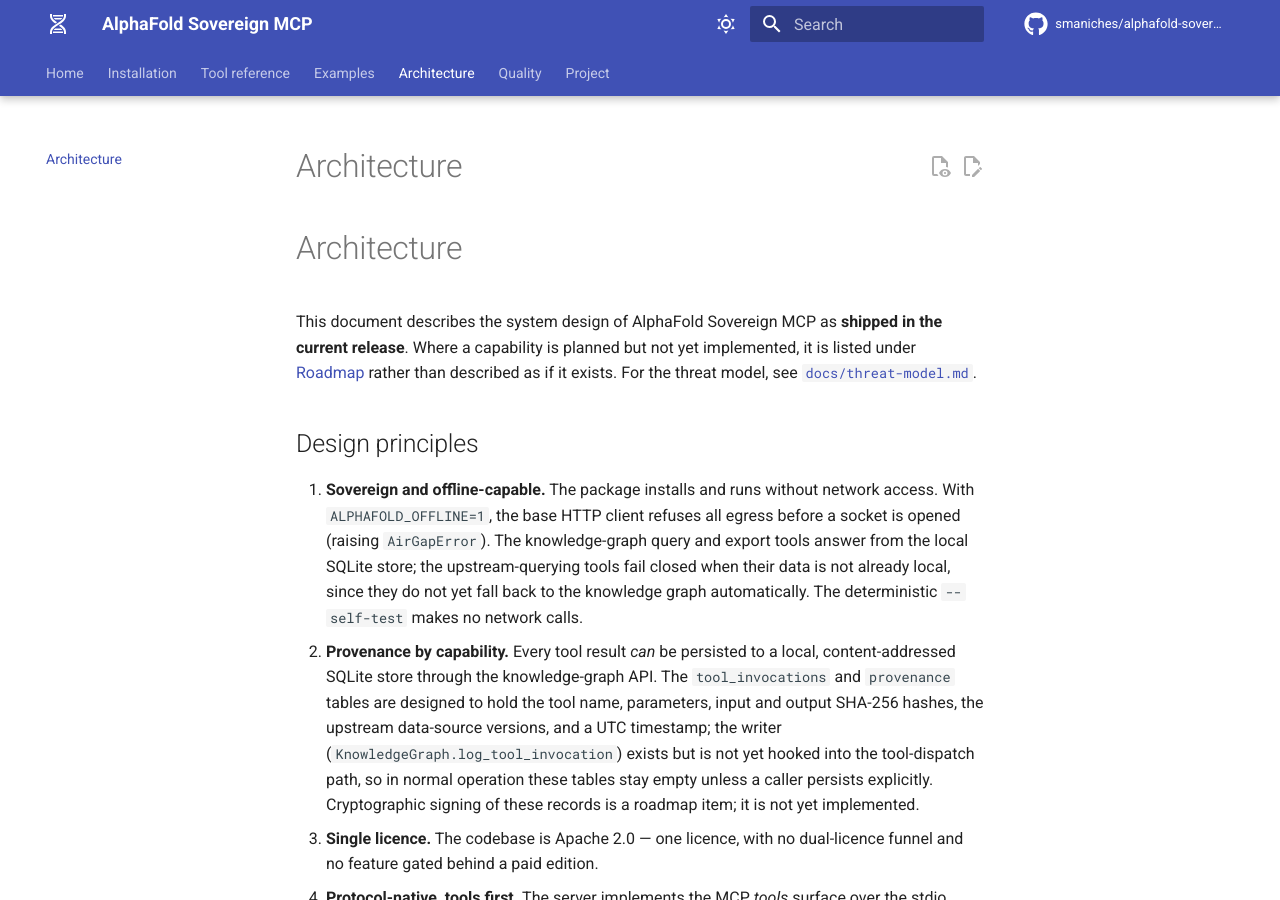
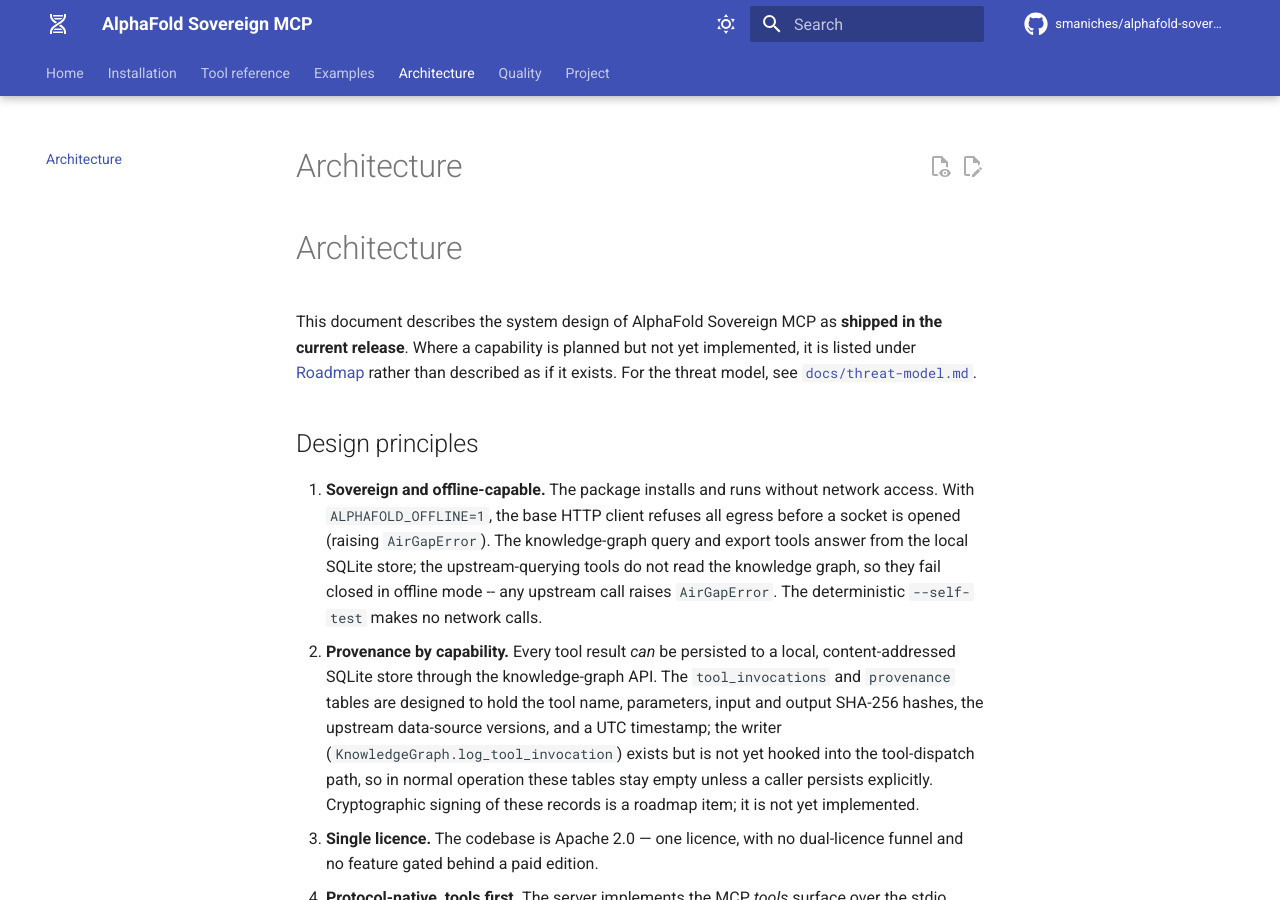
Before and after one commit to smaniches/alphafold-sovereign-mcp, an MkDocs documentation site: the page built from docs/architecture.md, in a window 1280 px wide and 900 px high. Built offline with MkDocs 1.6.1 and Material for MkDocs 9.7.7, drawn with Linux system fonts in a browser that asks for light colours; comment, search, counter and statistics services are not loaded.

Commit message:
docs(architecture): drop false locality qualifier in principle 1
Principle 1 said upstream-querying tools "fail closed when their data is
not already local", which re-implied the knowledge-graph fallback the rest
of this change removes. There is no such code path: disease.py and
structure_intelligence.py never read the knowledge graph, and _base.py
(219-230) raises AirGapError on any egress attempt regardless of what is
cached. State that the upstream-querying tools fail closed unconditionally
in offline mode, consistent with the data-flow note in the same document.

Co-Authored-By: Claude Opus 4.8 (1M context) <noreply@anthropic.com>

```diff
--- a/ARCHITECTURE.md
+++ b/ARCHITECTURE.md
@@ -12,9 +12,9 @@ than described as if it exists. For the threat model, see
    network access. With `ALPHAFOLD_OFFLINE=1`, the base HTTP client refuses
    all egress before a socket is opened (raising `AirGapError`). The
    knowledge-graph query and export tools answer from the local SQLite store;
-   the upstream-querying tools fail closed when their data is not already
-   local, since they do not yet fall back to the knowledge graph
-   automatically. The deterministic `--self-test` makes no network calls.
+   the upstream-querying tools do not read the knowledge graph, so they fail
+   closed in offline mode -- any upstream call raises `AirGapError`. The
+   deterministic `--self-test` makes no network calls.
 2. **Provenance by capability.** Every tool result *can* be persisted to a
    local, content-addressed SQLite store through the knowledge-graph API. The
    `tool_invocations` and `provenance` tables are designed to hold the tool
```
